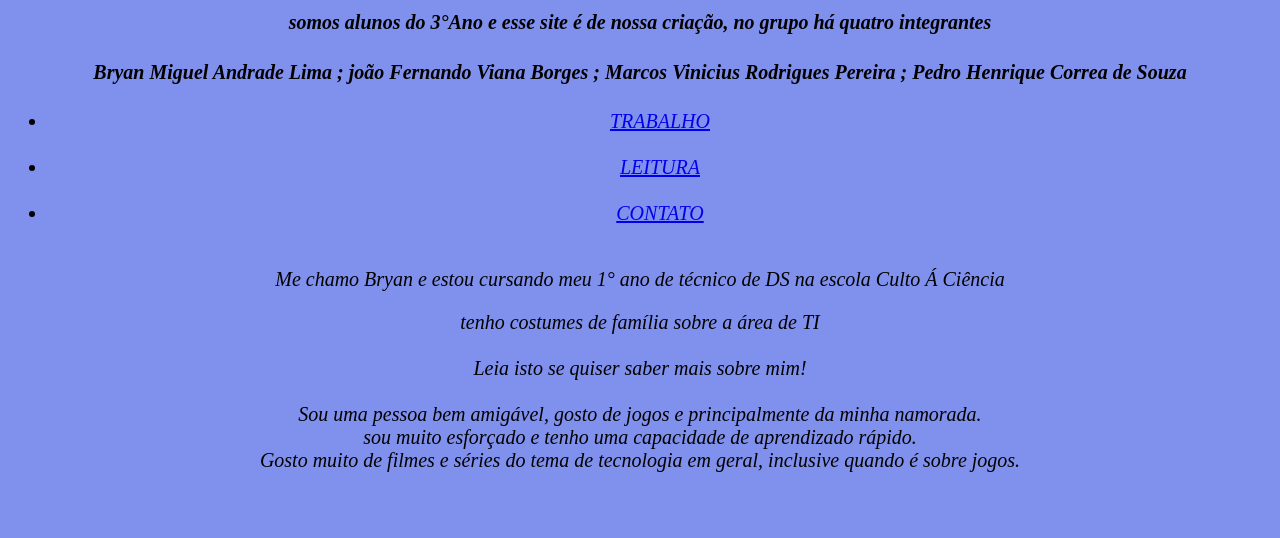
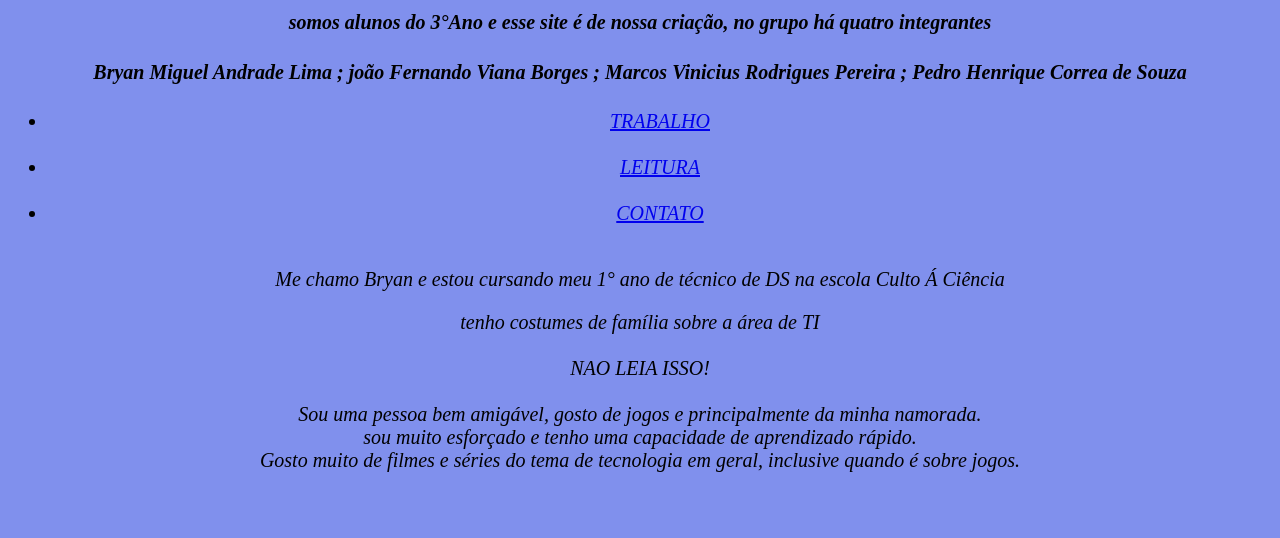
Before and after one commit to cosmos6970/TCC-Femin-cidio-Zero, a plain HTML site: page index.html in a window 1280 px wide. Shown: the part 124-662 px from the top of the page. Drawn offline with Linux system fonts and the light colour scheme; a script that the page names is missing.

Commit message:
Update index.html

```diff
--- a/index.html
+++ b/index.html
@@ -23,7 +23,7 @@
     <section id="#soqevqevv><p> Me chamo Bryan e estou cursando meu 1° ano de técnico de DS na escola Culto Á Ciência </p>
         <div>tenho costumes de família sobre a área de TI</div><br>
 
-        <div> Leia isto se quiser saber mais sobre mim!</div><br>
+        <div> NAO LEIA ISSO!</div><br>
         <span>Sou uma pessoa bem amigável, gosto de jogos e principalmente da minha namorada.<br>
         sou muito esforçado e tenho uma capacidade de aprendizado rápido.</span><br>
         <span>Gosto muito de filmes e séries do tema de tecnologia em geral, inclusive quando é sobre jogos.</span>
```
